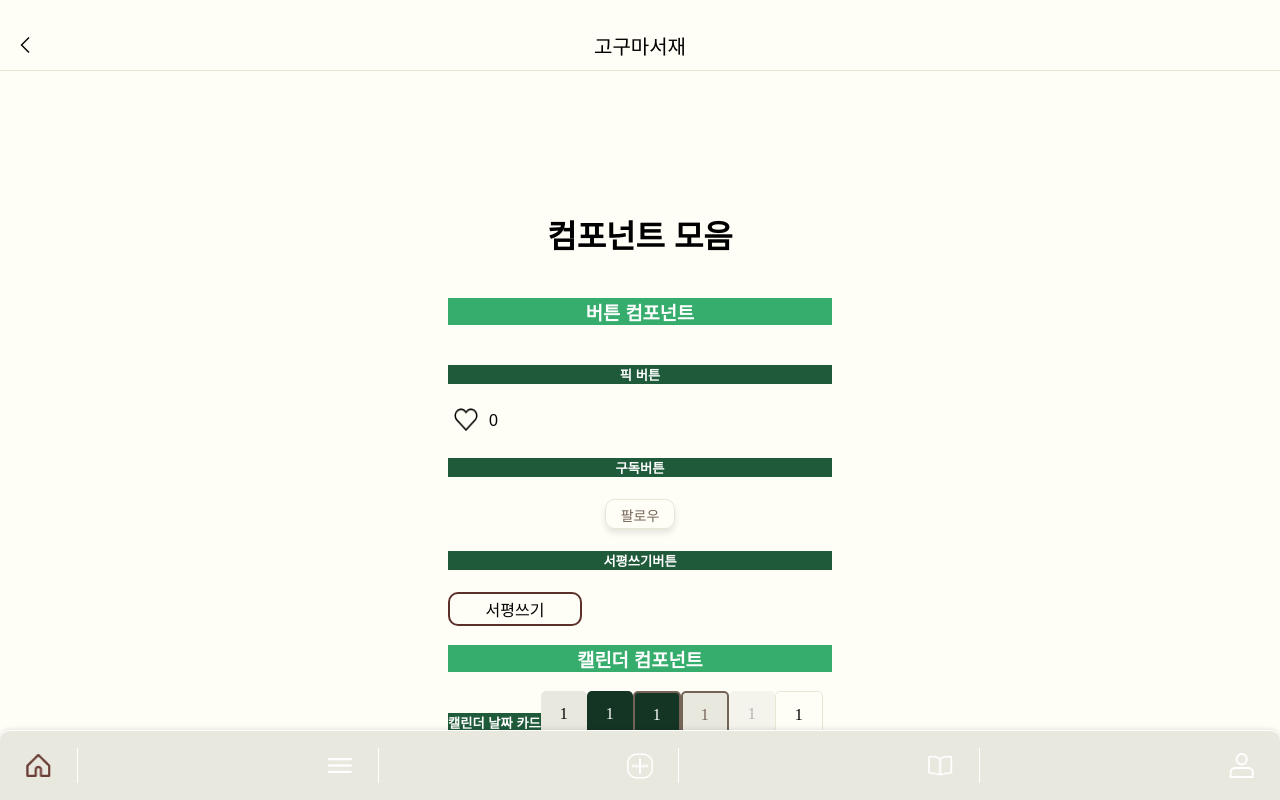
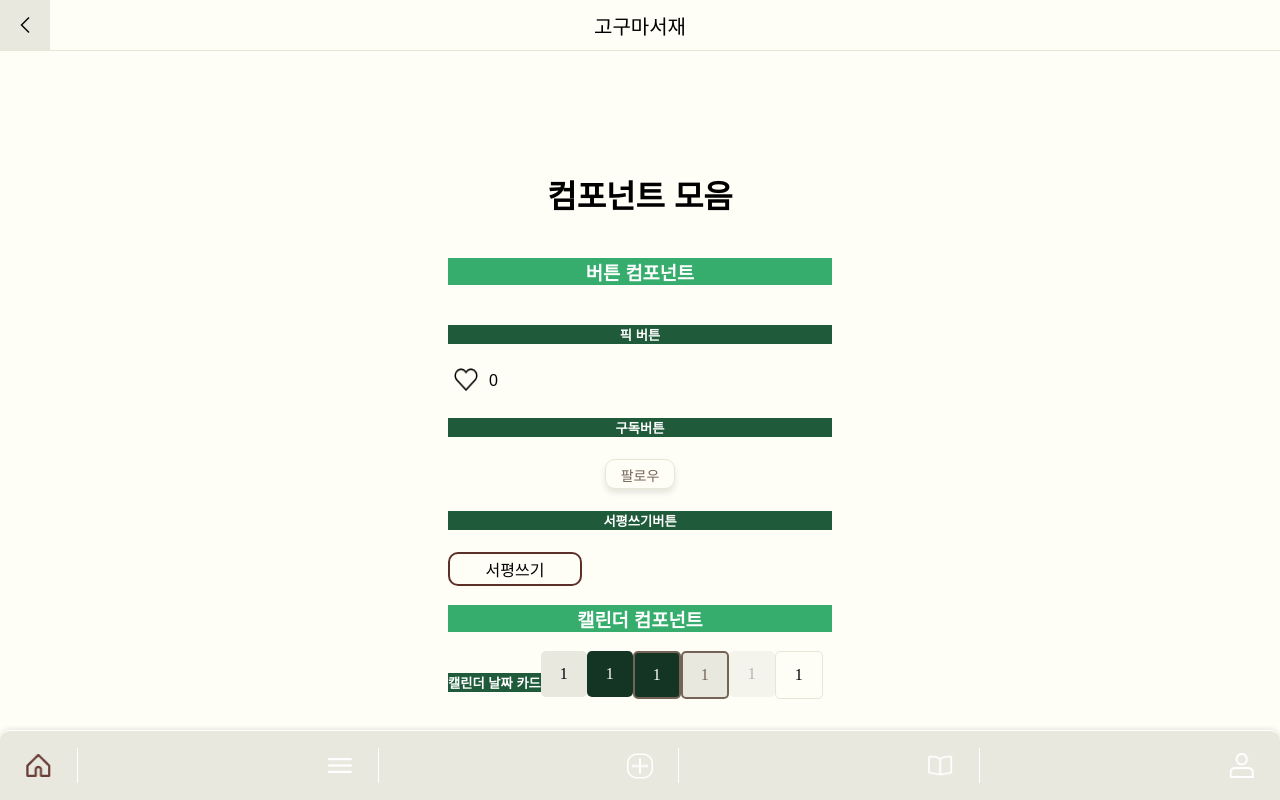
Before and after one commit to onetuks/goguma-library-client, a Vue app: page / in a window 1280 px wide. Shown: the top 800 px of the page. Built offline with nearby package versions, Linux system fonts and the light colour scheme; a web font is replaced by a local one.

Commit message:
Style: 페이지 헤더 바 마진 제거

```diff
--- a/src/components/bar/PageHeader.vue
+++ b/src/components/bar/PageHeader.vue
@@ -28,7 +28,6 @@ const goBack = () => window.history.back();
 
 <style scoped>
 header {
-  margin: 20px 0;
   height: 50px;
   width: 100%;
 }
```
